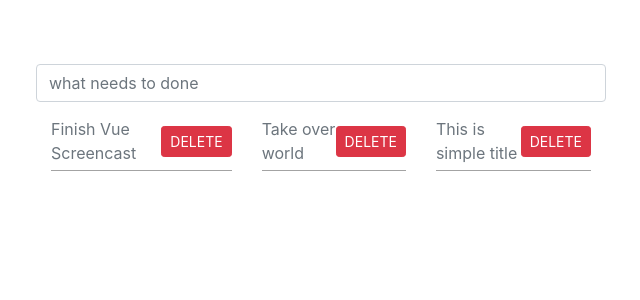
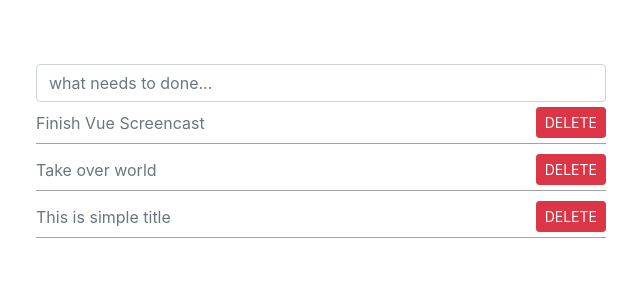
Before and after one commit to hareeshcs33/stock-trader-vue-vuex-app, a Vue app: page /#/ in a window 1280 px wide. Shown: the top 300 px of the page, without its empty margins (319-959 px from the left). Built offline with nearby package versions, Linux system fonts and the light colour scheme; what vue-scroll would draw is missing.

Commit message:
UI update

```diff
--- /dev/null
+++ b/src/pages/module-todo/components/todo-item.vue
@@ -0,0 +1,66 @@
+<template>
+  <div class="todo-item">
+    <div class="d-flex justify-content-between">
+      <input
+        class="form-control"
+        type="text"
+        v-model="todo.title"
+        v-if="editTodoItem"
+        @keydown.enter="editDone"
+        @blur="editDone"
+        @keydown.esc="cancelEdit"
+        v-focus
+      />
+      <div @dblclick="editItem" v-else>{{ todo.title }}</div>
+    </div>
+    <button
+      class="btn btn-sm btn-danger text-uppercase"
+      @click="deleteItem(index)"
+    >
+      delete
+    </button>
+  </div>
+</template>
+<script>
+export default {
+  data() {
+    return {
+      editTodoItem: false,
+      beforeEditCapture: ""
+    };
+  },
+  props: {
+    todo: {
+      type: Object,
+      required: true
+    },
+    index: {
+      type: Number,
+      required: true
+    }
+  },
+  directives: {
+    focus: {
+      inserted: function(el) {
+        el.focus();
+      }
+    }
+  },
+  methods: {
+    deleteItem(index) {
+      this.$emit("deleteItem", index);
+    },
+    editItem() {
+      this.beforeEditCapture = this.todo.title;
+      this.editTodoItem = true;
+    },
+    editDone() {
+      this.editTodoItem = false;
+    },
+    cancelEdit() {
+      this.todo.title = this.beforeEditCapture;
+      this.editTodoItem = false;
+    }
+  }
+};
+</script>
--- a/src/pages/module-todo/components/todo-list.vue
+++ b/src/pages/module-todo/components/todo-list.vue
@@ -4,26 +4,29 @@
       <input
         type="text"
         class="form-control todo-input"
-        placeholder="what needs to done"
+        placeholder="what needs to done..."
         v-model="newTodo"
         @keyup.enter="addTodo"
       />
     </div>
-    <ul>
-      <li v-for="todo in todos" :key="todo.id">
-        <div class="todo-item">
-            <span>{{ todo.title }}</span>
-            <button class="btn btn-sm btn-danger text-uppercase" @click="deleteItem">delete</button>
+    <div>
+      <todo-item
+        v-for="(todo, index) in todos"
+        :todo="todo"
+        :index="index"
+        :key="todo.id"
+        @deleteItem="deleteItem"
+      >
+      </todo-item>
     </div>
-      </li>
-    </ul>
   </div>
 </template>
 <script>
+import TodoItem from "./todo-item.vue";
 export default {
   data() {
     return {
-      newTodo: '',
+      newTodo: "",
       todoId: 4,
       completed: false,
       todos: [
@@ -34,23 +37,25 @@ export default {
     };
   },
   methods: {
-    addTodo(){
-        if(this.newTodo.trim().lenth == 0){
-            return
+    addTodo() {
+      if (this.newTodo.trim() == "") {
+        return;
       }
       this.todos.push({
         id: this.todoId,
         title: this.newTodo,
-            completed: false,
+        completed: false
       });
-        this.newTodo = '';
+      this.newTodo = "";
       this.todoId++;
     },
-    deleteItem(index){
+    deleteItem(index) {
       this.todos.splice(index, 1);
     }
   },
-  components: {}
+  components: {
+    TodoItem
+  }
 };
 </script>
 <style scoped>
@@ -66,4 +71,4 @@ export default {
   padding: 5px 0;
   border-bottom: 1px solid #a3a3a3;
 }
-</style></style>
+</style>
--- a/src/router/index.js
+++ b/src/router/index.js
@@ -8,6 +8,7 @@ import Home from '../components/home.vue'
 Vue.use(Router)
 
 export default new Router({
+  mode: "history",
   routes: [
     {
       path: '/',
```
Lines whose indentation alone changed are shown as unchanged.
